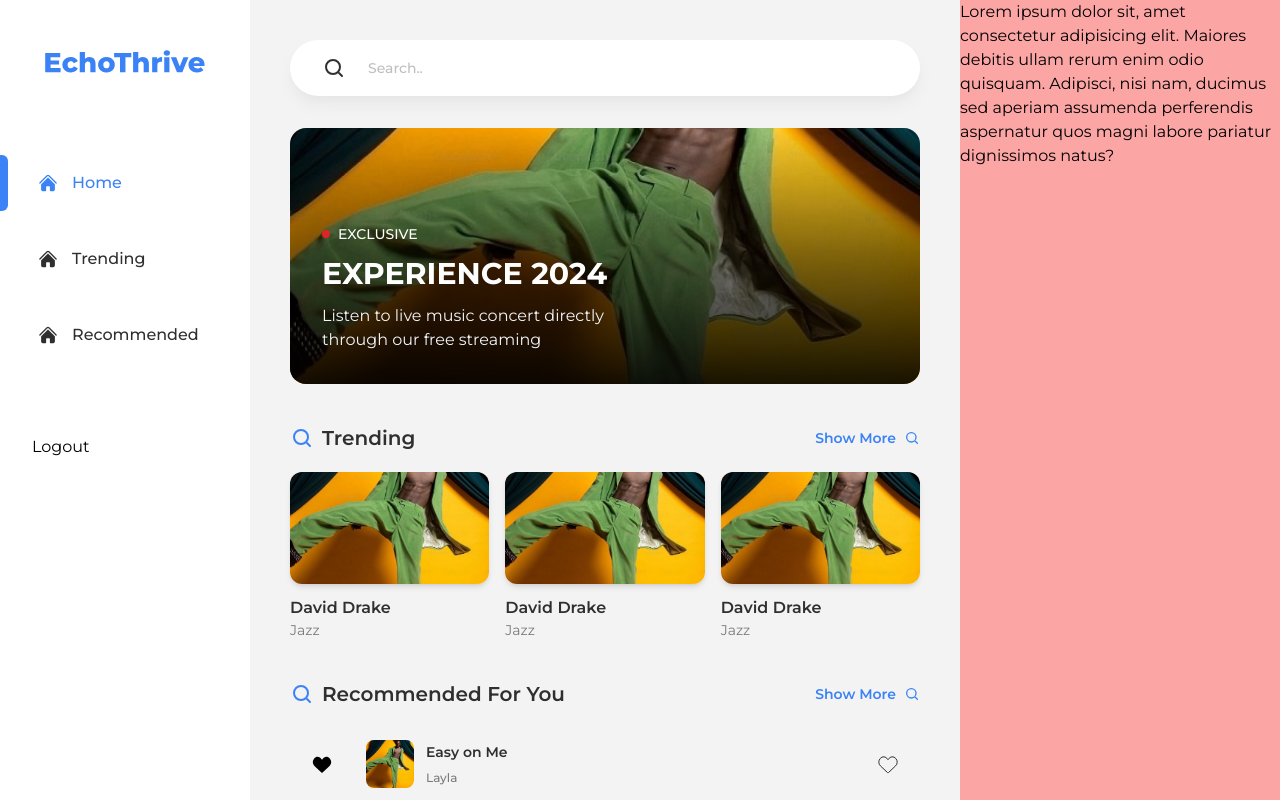
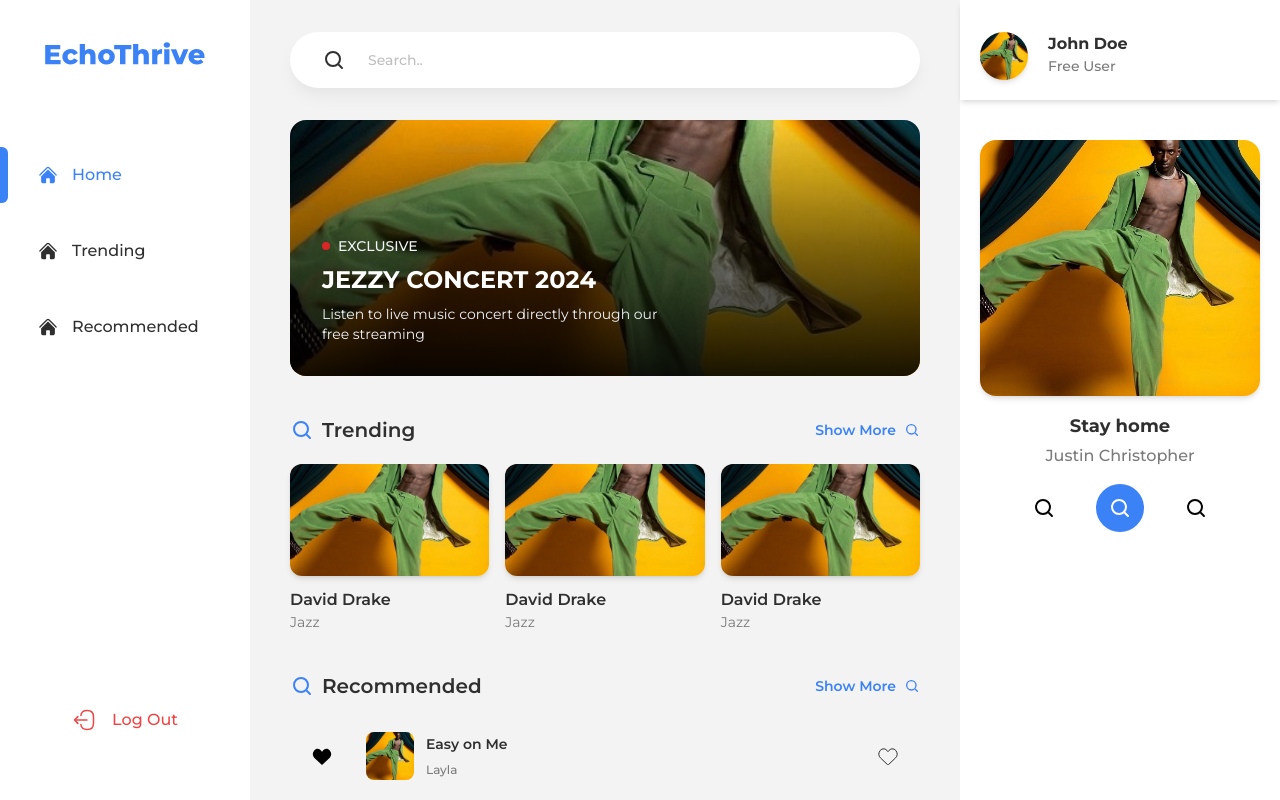
Before and after one commit to Babatunde-Ben/wegro, a React (Vite) app: page /home in a window 1280 px wide. Shown: the top 800 px of the page. Built offline with nearby package versions, Linux system fonts and the light colour scheme.

Commit message:
feat: added right sidebar

```diff
--- a/src/components/ProtectedRoutes.tsx
+++ b/src/components/ProtectedRoutes.tsx
@@ -2,6 +2,7 @@ import { useState } from "react";
 import { Navigate, Outlet } from "react-router-dom";
 import Sidebar from "./Sidebar";
 import SearchIcon from "../assets/SVGs/search.svg?react";
+import ProfileImage from "../assets/images/image-1.jpeg";
 
 const ProtectedRoutes = () => {
   const [isLoggedIn] = useState(true);
@@ -17,8 +18,9 @@ const ProtectedRoutes = () => {
   return (
     <main>
       <Sidebar />
-      <section className="flex  md:ml-[250px] md:mr-80 ">
-        <div className="bg-[#f3f3f3] flex-1 py-5 md:py-10">
+
+      <section className="flex  md:ml-[250px] lg:mr-80 ">
+        <div className="bg-[#f3f3f3] flex-1 py-5 md:py-8">
           <div className="px-5 mb-8 md:px-10">
             <div className="bg-white h-14 rounded-full shadow-lg shadow-primary-100 flex items-center justify-center gap-2 px-5 text-primary-500 md:px-8">
               <span>
@@ -39,13 +41,53 @@ const ProtectedRoutes = () => {
           </div>
         </div>
       </section>
-      <div className="hidden w-80 h-screen fixed right-0 top-0 bg-red-300 lg:block">
-        {" "}
-        Lorem ipsum dolor sit, amet consectetur adipisicing elit. Maiores
-        debitis ullam rerum enim odio quisquam. Adipisci, nisi nam, ducimus sed
-        aperiam assumenda perferendis aspernatur quos magni labore pariatur
-        dignissimos natus?
-      </div>
+
+      <section className="hidden w-80 h-screen fixed right-0 top-0 bg-white  lg:block">
+        <div className="shadow-md flex gap-5 p-5 pt-8 ">
+          <div className="overflow-hidden shadow-md w-12 h-12 min-w-[48px] rounded-full  ">
+            <img
+              src={ProfileImage}
+              alt=""
+              className="object-cover w-full h-full"
+            />
+          </div>
+          <div>
+            <p className="text-primary-500 font-bold">John Doe</p>
+            <p
+              className="text-primary-400 font-medium text-sm
+            "
+            >
+              Free User
+            </p>
+          </div>
+        </div>
+        <div className="px-5 py-10">
+          <div className="overflow-hidden shadow-md w-full h-64 mb-4  rounded-2xl  ">
+            <img
+              src={ProfileImage}
+              alt=""
+              className="object-cover w-full h-full"
+            />
+          </div>
+          <p className="text-lg text-primary-500 text-center mb-1 font-bold">
+            Stay home
+          </p>
+          <p className="text-primary-400 font-medium text-center">
+            Justin Christopher
+          </p>
+          <div className="flex items-center justify-center gap-10 mt-4">
+            <button className="cursor-pointer border-none outline-none">
+              <SearchIcon />
+            </button>
+            <button className="border-none outline-none w-12 h-12 min-w-[48px] cursor-pointer rounded-full flex items-center justify-center bg-blue-500 text-white transitio duration-100 hover:bg-blue-600">
+              <SearchIcon />
+            </button>
+            <button className="cursor-pointer border-none outline-none">
+              <SearchIcon />
+            </button>
+          </div>
+        </div>
+      </section>
     </main>
   );
 };
--- a/src/components/Sidebar.tsx
+++ b/src/components/Sidebar.tsx
@@ -2,6 +2,7 @@ import { useCallback, useEffect, useRef, useState } from "react";
 import { useLocation, useNavigate } from "react-router-dom";
 import HomeIcon from "../assets/SVGs/home.svg?react";
 import Logo from "../assets/SVGs/logo.svg?react";
+import LogOutIcon from "../assets/SVGs/log-out.svg?react";
 
 const Sidebar = () => {
   const navigate = useNavigate();
@@ -55,7 +56,7 @@ const Sidebar = () => {
   return (
     <div
       ref={sidebarRef}
-      className={`min-w-[250px] w-[250px] bg-white fixed z-50 top-0 left-0 h-screen overflow-y-auto flex flex-col items-center gap-20 py-12 transition duration-200 md:translate-x-0 ${
+      className={`min-w-[250px] w-[250px] bg-white fixed z-50 top-0 left-0 h-screen overflow-y-auto flex flex-col items-center gap-20 py-10 transition duration-200 md:translate-x-0 ${
         !isSidebarOpen && "-translate-x-full"
       }`}
     >
@@ -85,19 +86,20 @@ const Sidebar = () => {
             </label>
           </li>
         ))}
+      </ul>
 
-        <li className="mt-14" onClick={() => navigate("/login")}>
       <button
         onClick={() => {
           localStorage.removeItem("access_token");
+          navigate("/login");
         }}
-            className={`w-full h-14 rounded-full inline-flex justify-start items-center gap-4 px-4 py-[14px] mb-3 cursor-pointer bg-color2-600 text-color2-200 capitalize whitespace-nowrap select-none outline-none hover:border-2 hover:border-color1-800 `}
+        className={`w-full h-14  inline-flex justify-center items-center gap-4 px-5 py-[14px] mb-3 cursor-pointer text-red-500 font-medium  capitalize whitespace-nowrap select-none outline-none hover:border-2  `}
       >
-            <span>{/* <LogOutIcon /> */}</span>
-            Logout
+        <span>
+          <LogOutIcon />
+        </span>
+        Log Out
       </button>
-        </li>
-      </ul>
     </div>
   );
 };
--- a/src/pages/Home.tsx
+++ b/src/pages/Home.tsx
@@ -12,19 +12,19 @@ const Home = () => {
         <img
           src={BannerImage}
           alt=""
-          className="object-cover w-full h-44 sm:h-56 md:h-64"
+          className="object-cover w-full h-48 sm:h-56 md:h-64"
         />
         <div className="w-full h-full absolute top-0 left-0 bg-gradient-to-b from-transparent via-black/50 to-black/90 flex flex-col justify-end p-8">
           <div>
-            <p className="flex items-center gap-2 text-white mb-3 text-sm uppercase font-medium">
+            <p className="flex items-center gap-2 text-slate-100 mb-2 text-xs uppercase font-medium md:text-sm">
               {" "}
-              <span className="w-2 h-2 inline-block rounded-full  bg-red-600"></span>
+              <span className="w-2 h-2 inline-block rounded-full   bg-red-600"></span>
               <span>Exclusive</span>
             </p>
-            <p className="text-3xl font-bold mb-3 text-white uppercase">
-              Experience 2024
+            <p className="text-lg font-bold  text-white uppercase md:mb-2 md:text-2xl ">
+              Jezzy Concert 2024
             </p>
-            <p className="w-3/5 text-slate-100 ">
+            <p className=" text-slate-100 text-sm lg:w-3/5 ">
               Listen to live music concert directly through our free streaming
             </p>
           </div>
@@ -64,7 +64,7 @@ const Home = () => {
               <TrendingIcon />
             </span>
             <span className="text-xl font-semibold text-primary-500">
-              Recommended For You
+              Recommended
             </span>
           </p>
           <p
```
Also changed, not shown: src/assets/SVGs/log-out.svg (added). Lines whose indentation alone changed are shown as unchanged.
